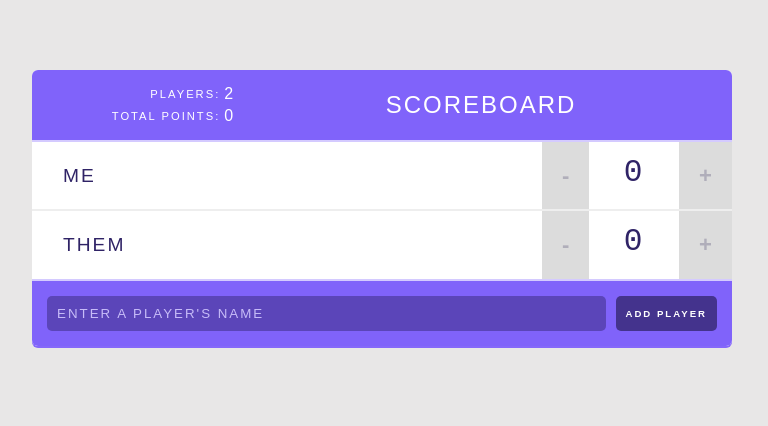
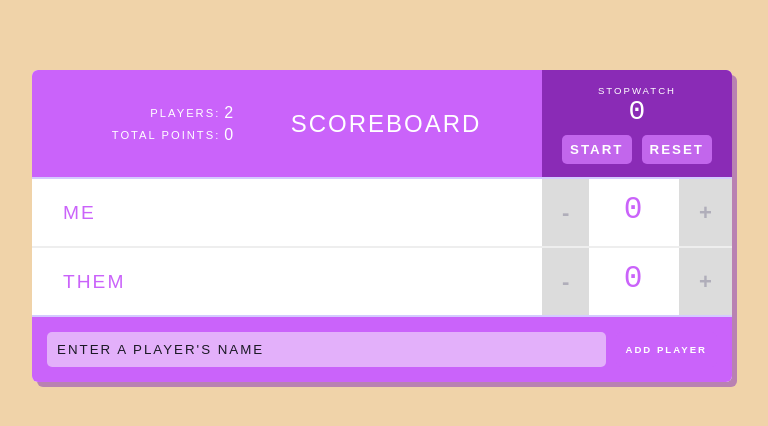
Before and after one commit to BrannanC/scoreboard, a React (Create React App) app: page / in a window 1280 px wide. Shown: the top 426 px of the page, without its empty margins (258-1026 px from the left). Built offline with nearby package versions, Linux system fonts and the light colour scheme.

Commit message:
Started stopwatch

```diff
--- a/src/App.css
+++ b/src/App.css
@@ -10,7 +10,7 @@
 /* ELEMENT STYLES -------------------- */
 
 body {
-  background: #e8e7e7;
+  background: #f0d3a9;
   font-family: arial;
   text-transform: uppercase;
 }
@@ -21,7 +21,7 @@
   text-align: center;
   display: flex;
   align-items: center;
-  background-color: #8063FA;
+  background-color: rgb(202, 99, 250);
   border-bottom: solid 2px #D4CAFF;
 }
 
@@ -36,7 +36,7 @@
 
 form {
   display: flex;
-  background-color: #8063FA;
+  background-color: rgb(202, 99, 250);
 }
 
 input[type=text] {
@@ -45,17 +45,17 @@
   margin: 15px 10px 15px 15px;
   padding: 10px;
   border-radius: 5px;
-  background-color: #5B45B9;
+  background-color: rgb(227, 176, 250);
   border-style: none;
   text-shadow: none;
   text-transform: uppercase;
-  color: #C7BCF8;
+  color: rgb(27, 20, 56);
   letter-spacing: 2px;
   outline: none;
 }
 
 input[type=text]::-webkit-input-placeholder{
-  color: #C7BCF8;
+  color: rgb(27, 25, 37);
   letter-spacing: 2px;
 }
 
@@ -68,7 +68,7 @@
   font-size: .6em;
   margin: 15px 15px 15px 0;
   padding: 10px;
-  background-color: #44338D;
+  background-color: rgb(202, 99, 250);
   border-radius: 5px;
   border: none;
   color: #fff;
@@ -111,7 +111,7 @@
   background: #fff;
   width: 700px;
   margin: 70px auto;
-  box-shadow: 0 2px 0 rgb(133, 104, 250);
+  box-shadow: 5px 5px 0 rgba(132, 49, 187, .5);
   border-radius: 6px;
   overflow: hidden;
 }
@@ -133,7 +133,7 @@
 
   .player-name,
   .counter-score {
-    color: #2F2366;
+    color: rgb(202, 99, 250);
   }
 
   .player-name {
@@ -178,7 +178,7 @@
 .stopwatch {
   padding: 15px 10px 5px 10px;
   margin: -5px -10px -5px 10px;
-  background: #5B45B9;
+  background: rgb(138, 43, 182);
 }
 
   .stopwatch-time {
@@ -189,7 +189,7 @@
 
   .stopwatch button {
     margin: 8px 5px;
-    background-color: #44338D;
+    background-color: rgb(194, 102, 236);
     border-radius: 5px;
     padding: 7px 8px;
     border: none;
@@ -203,7 +203,7 @@
   .stopwatch button:hover,
   input[type=submit]:hover {
     background: #fff;
-    color: #44338D;
+    color: rgb(202, 99, 250);
     cursor: pointer;
   }
 
--- a/src/Header.js
+++ b/src/Header.js
@@ -1,5 +1,6 @@
 import React from 'react';
 import Stats from './Stats';
+import Stopwatch from './Stopwatch';
 
 function Header(props) {
   return (
@@ -8,6 +9,7 @@
       players={props.players}
       />
       <h1>{ props.title }</h1>
+      <Stopwatch />
     </header>
   );
 }
--- /dev/null
+++ b/src/Stopwatch.js
@@ -0,0 +1,20 @@
+import React, { Component } from 'react';
+
+class Stopwatch extends Component {
+    state = {
+
+    }
+
+    render(){
+        return (
+            <div className="stopwatch">
+            <h2>Stopwatch</h2>
+            <span className="stopwatch-time">0</span>
+            <button>Start</button>
+            <button>Reset</button>
+            </div>
+        );
+    }
+}
+
+export default Stopwatch;
```
